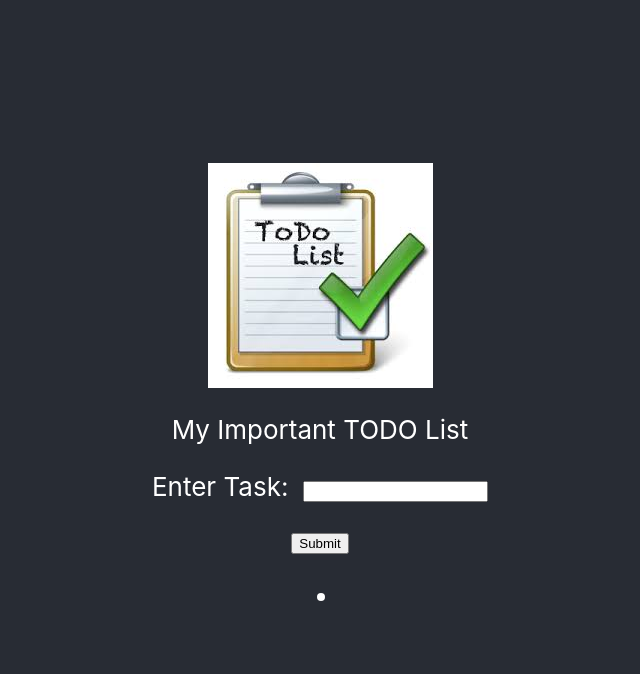
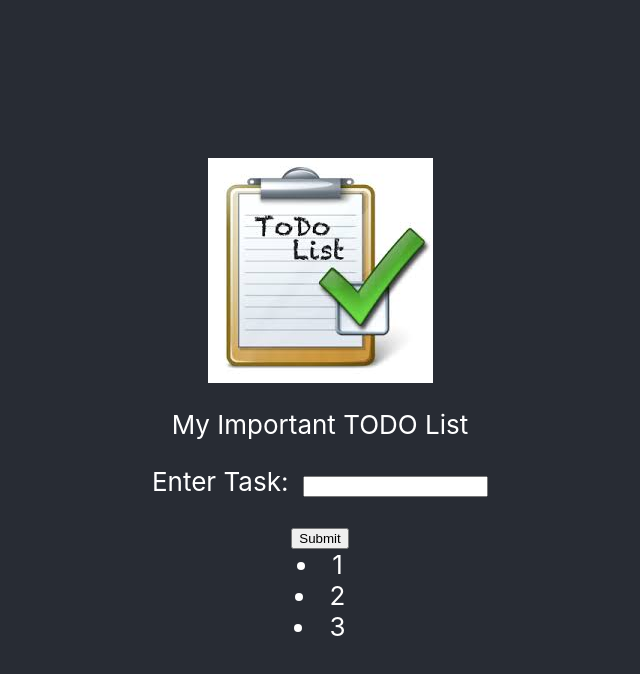
Before and after one commit to MoeCarson/ListTutorial, a React (Create React App) app: page / in a window 1280 px wide. Shown: the top 674 px of the page, without its empty margins (320-960 px from the left). Built offline with nearby package versions, Linux system fonts and the light colour scheme.

Commit message:
Closer...

```diff
--- a/src/components/Todos.js
+++ b/src/components/Todos.js
@@ -1,9 +1,10 @@
 import React from 'react';
 
-const Todos = ({ todo, onClick }) =>
+const Todos = ({ todos, onClick }) =>
 <>
 <input type="submit" value="Submit" onClick={onClick}/>
-<ul><li>{todo}</li></ul>
+{todos.map(item => (
+<li key={item}>{item}</li>))}
 </>
 
 export default Todos;
--- a/src/containers/Todos.js
+++ b/src/containers/Todos.js
@@ -2,7 +2,7 @@ import { connect } from 'react-redux';
 import Todos from '../components/Todos';
 import * as actions from '../actions';
 
-const mapStateToProps = state => ({ todo: state.Todos.todo });
+const mapStateToProps = state => ({ todos: state.Todos.todos });
 
 const mapDispatchToProps = dispatch => ({
         onClick:  () => dispatch(actions.buttonClicked())
--- a/src/reducers/Todos.js
+++ b/src/reducers/Todos.js
@@ -1,11 +1,11 @@
 import * as consts from '../consts.js'
-//
-export const initState = { todo: '' }
+
+export const initState = ({ todos: [1, 2, 3] })
 
 export const reducer = (state = initState, action) => {
     switch (action.type) {
         case consts.BUTTON_CLICKED:
-        return {...state, todo: "NEW TODO CREATED"}
+        return {...state, todos: [1, 2, 3, 4, 5, 6, 7]}
       default:
         return state
     }
```
